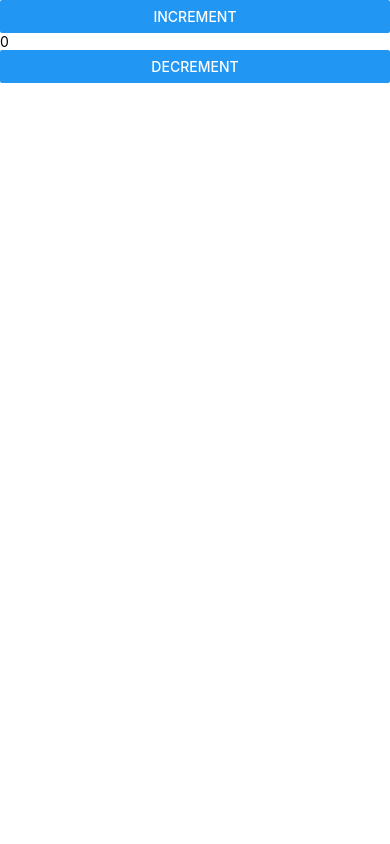
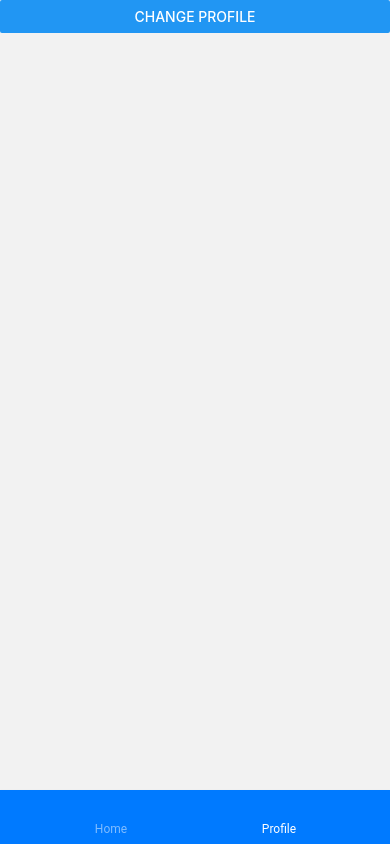
Before and after one commit to apcbadal/ReactNativeReduxToolkitExample, a React Native app: screen /Profile in a window 390 px wide. Built offline with nearby package versions, Linux system fonts and the light colour scheme.

Commit message:
Add Redux Persist

```diff
--- a/App.js
+++ b/App.js
@@ -3,12 +3,26 @@ import React from 'react'
 import {store} from "./src/app/store";
 import { Provider } from 'react-redux';
 import Counter from "./src/features/counter/counter";
-
+import { createMaterialBottomTabNavigator } from '@react-navigation/material-bottom-tabs';
+import MyProfileScreen from "./src/features/profile/myprofile";
+import {NavigationContainer} from "@react-navigation/native";
+import { persistStore } from 'redux-persist';
+import {PersistGate} from "redux-persist/integration/react";
+import AsyncStorage from "@react-native-async-storage/async-storage";
+const Tab = createMaterialBottomTabNavigator();
+let persistor = persistStore(store);
 const App=()=>
 {
     return(
         <Provider store={store}>
-            <Counter/>
+            <PersistGate loading={null} persistor={persistor}>
+            <NavigationContainer>{
+            <Tab.Navigator>
+                <Tab.Screen name="Home" component={Counter} />
+                <Tab.Screen name="Profile" component={MyProfileScreen} />
+            </Tab.Navigator>}
+            </NavigationContainer>
+            </PersistGate>
         </Provider>
         )
 
--- a/src/app/store.js
+++ b/src/app/store.js
@@ -1,8 +1,27 @@
-import { configureStore } from '@reduxjs/toolkit'
+import { configureStore} from '@reduxjs/toolkit'
 import counterReducer from '../features/counter/counterSlice'
+import profileReducer from '../features/profile/profileSlice'
+import { persistReducer } from 'redux-persist';
+import {combineReducers} from "@reduxjs/toolkit";
+import AsyncStorage from "@react-native-async-storage/async-storage";
+import {FLUSH, PAUSE, PERSIST, PURGE, REGISTER, REHYDRATE} from "redux-persist/es/constants";
+
+const reducers = combineReducers({
+    counter: counterReducer,
+    profile:profileReducer
+});
+const persistConfig = {
+    key: 'root',
+    storage:AsyncStorage
+};
+const persistedReducer = persistReducer(persistConfig, reducers);
 
 export const store = configureStore({
-    reducer: {
-        counter: counterReducer,
-    },
-})
+    reducer: persistedReducer,
+    middleware: (getDefaultMiddleware) =>
+        getDefaultMiddleware({
+            serializableCheck: {
+                ignoredActions: [FLUSH, REHYDRATE, PAUSE, PERSIST, PURGE, REGISTER],
+            },
+        }),
+});
--- a/src/features/counter/counter.js
+++ b/src/features/counter/counter.js
@@ -1,10 +1,11 @@
 import React from 'react'
 import { useSelector, useDispatch } from 'react-redux'
-import { decrement, increment } from './counterSlice'
+import {changeName, decrement, decrementByAmount, increment, incrementByAmount} from './counterSlice'
 import {Button, Text, View} from "react-native";
 
 const Counter=()=> {
     const count = useSelector((state) => state.counter.value)
+
     const dispatch = useDispatch()
     const handleIncrement=()=>{
         dispatch(increment())
@@ -12,20 +13,32 @@ const Counter=()=> {
     const handleDecrement=()=>{
         dispatch(decrement())
     }
+
     return (
         <View>
             <View>
                 <Button title={"Increment"}
                     onPress={()=>handleIncrement()}
                 >
-                    Increment
                 </Button>
-                <Text>{count}</Text>
+                <Text>{""}</Text>
                 <Button title={"Decrement"}
                     onPress={()=>handleDecrement()}
                 >
-                    Decrement
                 </Button>
+                <Text>{""}</Text>
+                <Button title={"Increment by 5"}
+                        onPress={()=>dispatch(incrementByAmount(5))}
+                >
+                </Button>
+                <Text>{""}</Text>
+                <Button title={"Decrement by 5"}
+                        onPress={()=>dispatch(decrementByAmount(5))}
+                >
+                </Button>
+
+                <Text style={{alignSelf:'center'}}>{count}</Text>
+
             </View>
         </View>
     )
--- a/src/features/counter/counterSlice.js
+++ b/src/features/counter/counterSlice.js
@@ -1,8 +1,9 @@
 import { createSlice } from '@reduxjs/toolkit'
 
 const initialState = {
-    value: 0,
+    value: 0
 }
+
 
 export const counterSlice = createSlice({
     name: 'counter',
@@ -21,10 +22,15 @@ export const counterSlice = createSlice({
         incrementByAmount: (state, action) => {
             state.value += action.payload
         },
+        decrementByAmount: (state, action) => {
+            state.value -= action.payload
+        },
+
+
     },
 })
 
 // Action creators are generated for each case reducer function
-export const { increment, decrement, incrementByAmount } = counterSlice.actions
+export const { increment, decrement, incrementByAmount,decrementByAmount } = counterSlice.actions
 
 export default counterSlice.reducer
--- /dev/null
+++ b/src/features/profile/myprofile/index.js
@@ -0,0 +1,33 @@
+import React, {useEffect} from 'react'
+import { useSelector, useDispatch } from 'react-redux'
+import {Button, Text, View} from "react-native";
+import {changeProfile} from "../profileSlice";
+import AsyncStorage from "@react-native-async-storage/async-storage";
+
+const MyProfileScreen=()=>{
+    const profile = useSelector((state) => state.profile.details)
+    const dispatch = useDispatch()
+    const handleProfileDetails=()=>{
+        const obj={};
+        obj.name="Anshu";
+        obj.email="apcbadal@gmail.com"
+        dispatch(changeProfile(obj))
+
+}
+useEffect(async () => {
+    const root = await AsyncStorage.getItem('root')
+    console.log(root)
+},[])
+    return(
+        <View>
+            <Text>{profile?.name}</Text>
+            <Text>{profile?.email}</Text>
+            <Button title={"Change Profile"}
+                    onPress={()=>handleProfileDetails()}
+            >
+            </Button>
+        </View>
+    )
+}
+
+export default MyProfileScreen
--- /dev/null
+++ b/src/features/profile/profileSlice.js
@@ -0,0 +1,23 @@
+import { createSlice } from '@reduxjs/toolkit'
+
+const initialState = {
+        details:{}
+}
+
+
+export const profileSlice = createSlice({
+    name: 'profile',
+    initialState,
+    reducers: {
+
+        changeProfile:(state,action)=>{
+            state.details=action.payload
+        }
+
+    },
+})
+
+// Action creators are generated for each case reducer function
+export const { changeProfile} = profileSlice.actions
+
+export default profileSlice.reducer
```
Also changed, not shown: package.json (+12 -1 lines), src/features/profile/editprofile/index.js (added).
